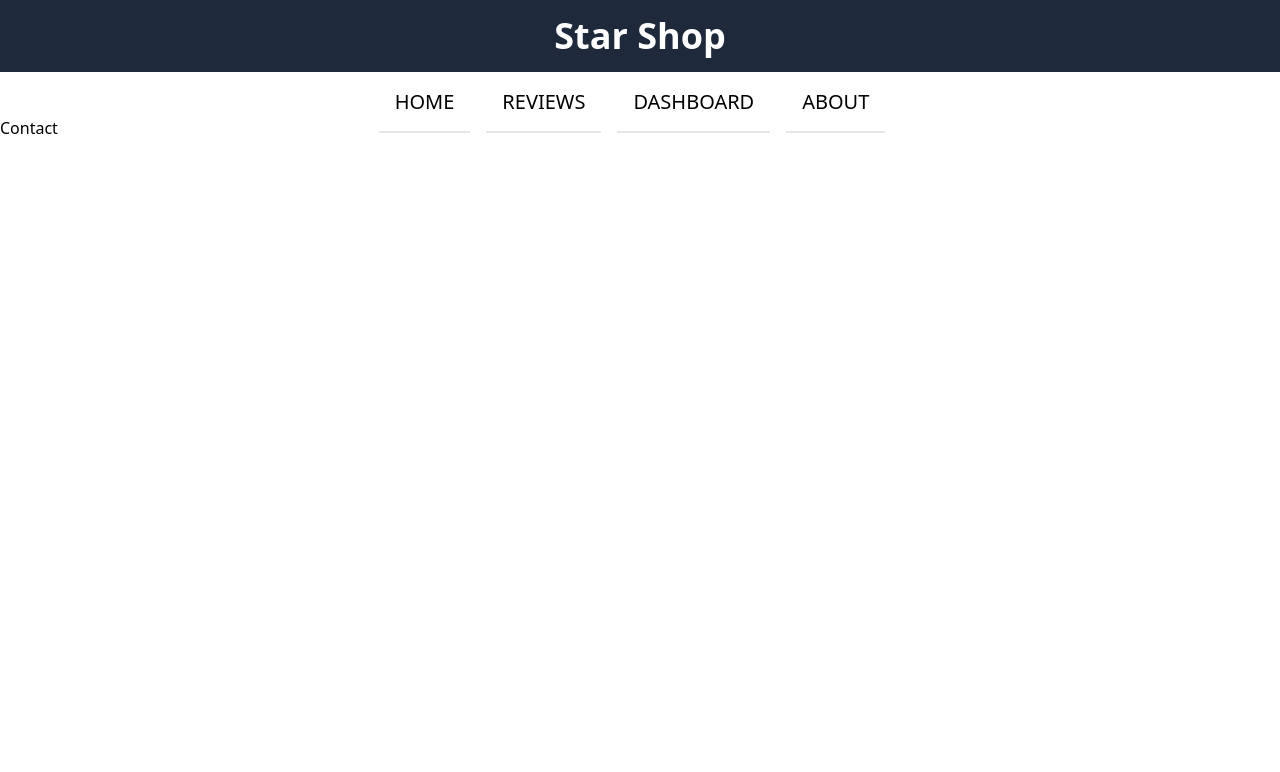
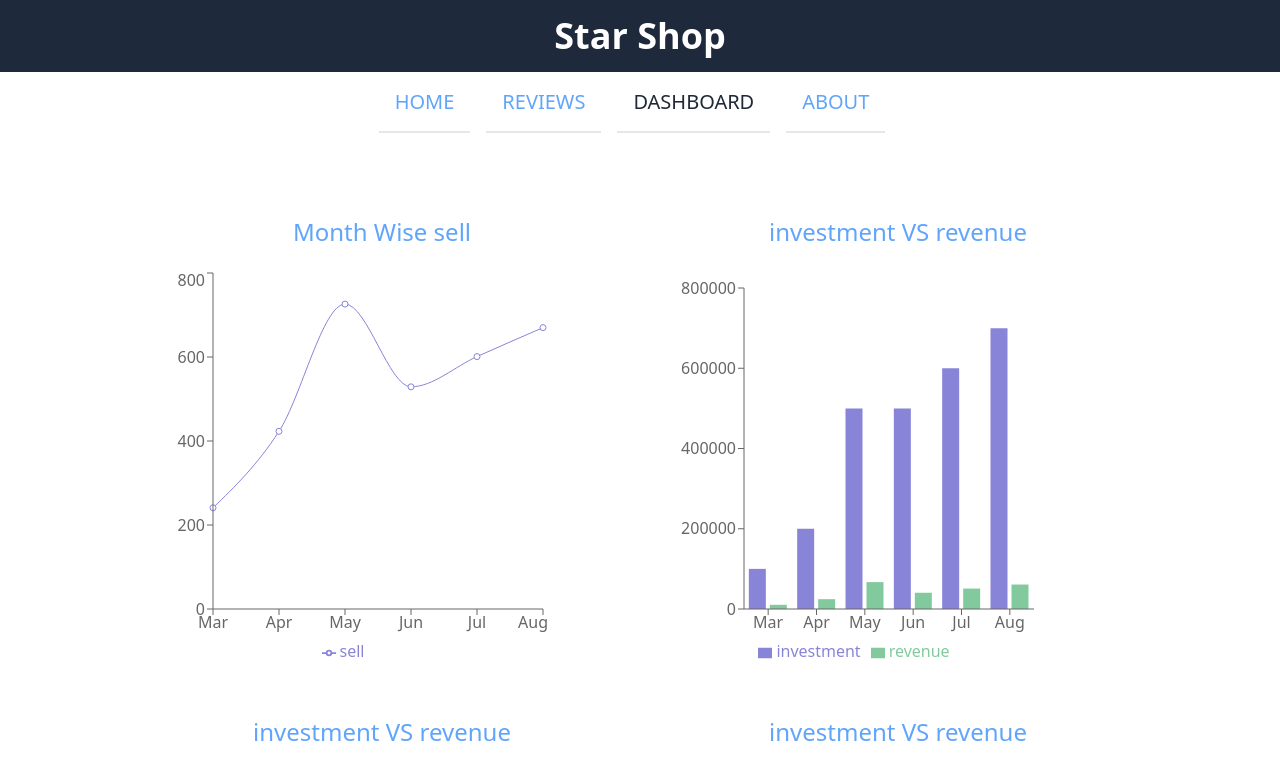
Before and after one commit to Lil-boss/product-Analysis, a React (Create React App) app: page /dashboard in a window 1280 px wide. Shown: the top 772 px of the page. Built offline with nearby package versions, Linux system fonts and the light colour scheme.

Commit message:
custom link and chart complete

```diff
--- a/package.json
+++ b/package.json
@@ -11,6 +11,7 @@
     "react-icons": "^4.3.1",
     "react-router-dom": "^6.3.0",
     "react-scripts": "5.0.0",
+    "recharts": "^2.1.9",
     "web-vitals": "^2.1.4"
   },
   "scripts": {
--- /dev/null
+++ b/src/components/Charts/Chart.jsx
@@ -0,0 +1,112 @@
+import React from 'react';
+import { Area, AreaChart, Bar, BarChart, CartesianGrid, Legend, Line, LineChart, Pie, PieChart, Tooltip, XAxis, YAxis } from 'recharts';
+
+const Chart = () => {
+    const data = [
+        {
+            "month": "Mar",
+            "investment": 100000,
+            "sell": 241,
+            "revenue": 10401
+        },
+        {
+            "month": "Apr",
+            "investment": 200000,
+            "sell": 423,
+            "revenue": 24500
+        },
+        {
+            "month": "May",
+            "investment": 500000,
+            "sell": 726,
+            "revenue": 67010
+        },
+        {
+            "month": "Jun",
+            "investment": 500000,
+            "sell": 529,
+            "revenue": 40405
+        },
+        {
+            "month": "Jul",
+            "investment": 600000,
+            "sell": 601,
+            "revenue": 50900
+        },
+        {
+            "month": "Aug",
+            "investment": 700000,
+            "sell": 670,
+            "revenue": 61000
+        }
+    ]
+    return (
+        <div className='w-4/5 m-auto mt-20'>
+            <div className='grid grid-cols-2 gap-12 p-5'>
+                {/* LineChart */}
+                <div>
+                    <p className='text-center mb-5 text-2xl text-blue-400'>Month Wise sell</p>
+                    <LineChart width={400} height={400} data={data}>
+                        <Line type="monotone" dataKey="sell" stroke="#8884d8"></Line>
+                        <XAxis dataKey="month" />
+                        <YAxis dataKey="sell" />
+                        <Tooltip />
+                        <Legend />
+                    </LineChart>
+                </div>
+
+                {/* BarChart */}
+                <div>
+                    <p className='text-center mb-5 text-2xl text-blue-400'>investment VS revenue</p>
+                    <BarChart width={400} height={400} data={data} margin={{
+                        top: 20,
+                        right: 30,
+                        left: 20,
+                        bottom: 5,
+                    }}>
+                        <Bar dataKey="investment" fill="#8884d8" />
+                        <Bar dataKey="revenue" fill="#82ca9d" />
+                        <XAxis dataKey="month" />
+                        <YAxis dataKey="investment" />
+                        <Legend />
+                        <Tooltip />
+                    </BarChart>
+                </div>
+                {/* AreaChart */}
+                <div>
+                    <p className='text-center mb-5 text-2xl text-blue-400'>investment VS revenue</p>
+                    <AreaChart
+                        width={400}
+                        height={400}
+                        data={data}
+                        margin={{
+                            top: 10,
+                            right: 30,
+                            left: 0,
+                            bottom: 0,
+                        }}
+                    >
+                        <CartesianGrid strokeDasharray="3 3" />
+                        <XAxis dataKey="month" />
+                        <YAxis dataKey="investment" />
+                        <Tooltip />
+                        <Legend />
+                        <Area type="monotone" dataKey="investment" stroke="#8884d8" fill="#8884d8" />
+                        <Area type="monotone" dataKey="revenue" stroke="#8884d8" fill="#8884d8" />
+                    </AreaChart>
+                </div>
+                {/* <PieChart */}
+                <div>
+                    <p className='text-center mb-5 text-2xl text-blue-400'>investment VS revenue</p>
+                    <PieChart width={500} height={500}>
+                        <Pie data={data} dataKey="investment" cx="50%" cy="50%" outerRadius={60} fill="#8884d8" />
+                        <Pie data={data} dataKey="revenue" cx="50%" cy="50%" innerRadius={70} outerRadius={90} fill="#82ca9d" label />
+                        <Tooltip />
+                    </PieChart>
+                </div>
+            </div>
+        </div>
+    );
+};
+
+export default Chart;
--- /dev/null
+++ b/src/components/CustomLink/CustomLink.jsx
@@ -0,0 +1,21 @@
+import React from 'react';
+import { Link, useMatch, useResolvedPath } from 'react-router-dom';
+
+function CustomLink({ children, to, ...props }) {
+    let resolved = useResolvedPath(to);
+    let match = useMatch({ path: resolved.pathname, end: true });
+
+    return (
+        <div>
+            <Link
+                style={{ color: match ? "rgb(31 41 55)" : "rgb(96 165 250)" }}
+                to={to}
+                {...props}
+            >
+                {children}
+            </Link>
+        </div>
+    );
+}
+
+export default CustomLink;
--- a/src/components/Dashboard/Dashboard.jsx
+++ b/src/components/Dashboard/Dashboard.jsx
@@ -1,9 +1,9 @@
-import React from 'react';
-
+import React from "react";
+import Chart from '../Charts/Chart'
 const Contact = () => {
     return (
         <div>
-            <h2>Contact</h2>
+            <Chart />
         </div>
     );
 };
--- a/src/components/Navbar/Navbar.jsx
+++ b/src/components/Navbar/Navbar.jsx
@@ -1,5 +1,5 @@
 import React from 'react';
-import { Link } from 'react-router-dom';
+import CustomLink from '../CustomLink/CustomLink';
 
 
 const Navbar = () => {
@@ -8,11 +8,11 @@ const Navbar = () => {
             <div className='bg-slate-800'>
                 <h1 className='text-white text-4xl font-bold text-center p-4'>Star Shop</h1>
             </div>
-            <div className='text-center mt-4'>
-                <Link className='mr-4 text-xl font-normal border-b-2 p-4 hover:text-blue-400' to="/">HOME</Link>
-                <Link className='mr-4 text-xl font-normal border-b-2 p-4 hover:text-blue-400' to="/reviews">REVIEWS</Link>
-                <Link className='mr-4 text-xl font-normal border-b-2 p-4 hover:text-blue-400' to="/dashboard">DASHBOARD</Link>
-                <Link className='mr-4 text-xl font-normal border-b-2 p-4 hover:text-blue-400' to="/about">ABOUT</Link>
+            <div className='text-center mt-4 flex justify-center'>
+                <CustomLink className='mr-4 text-xl font-normal border-b-2 p-4 hover:text-blue-400' to="/">HOME</CustomLink>
+                <CustomLink className='mr-4 text-xl font-normal border-b-2 p-4 hover:text-blue-400' to="/reviews">REVIEWS</CustomLink>
+                <CustomLink className='mr-4 text-xl font-normal border-b-2 p-4 hover:text-blue-400' to="/dashboard">DASHBOARD</CustomLink>
+                <CustomLink className='mr-4 text-xl font-normal border-b-2 p-4 hover:text-blue-400' to="/about">ABOUT</CustomLink>
             </div>
         </div>
     );
```
Also changed, not shown: 1 other file (tests, documents, lock files or other folders).
